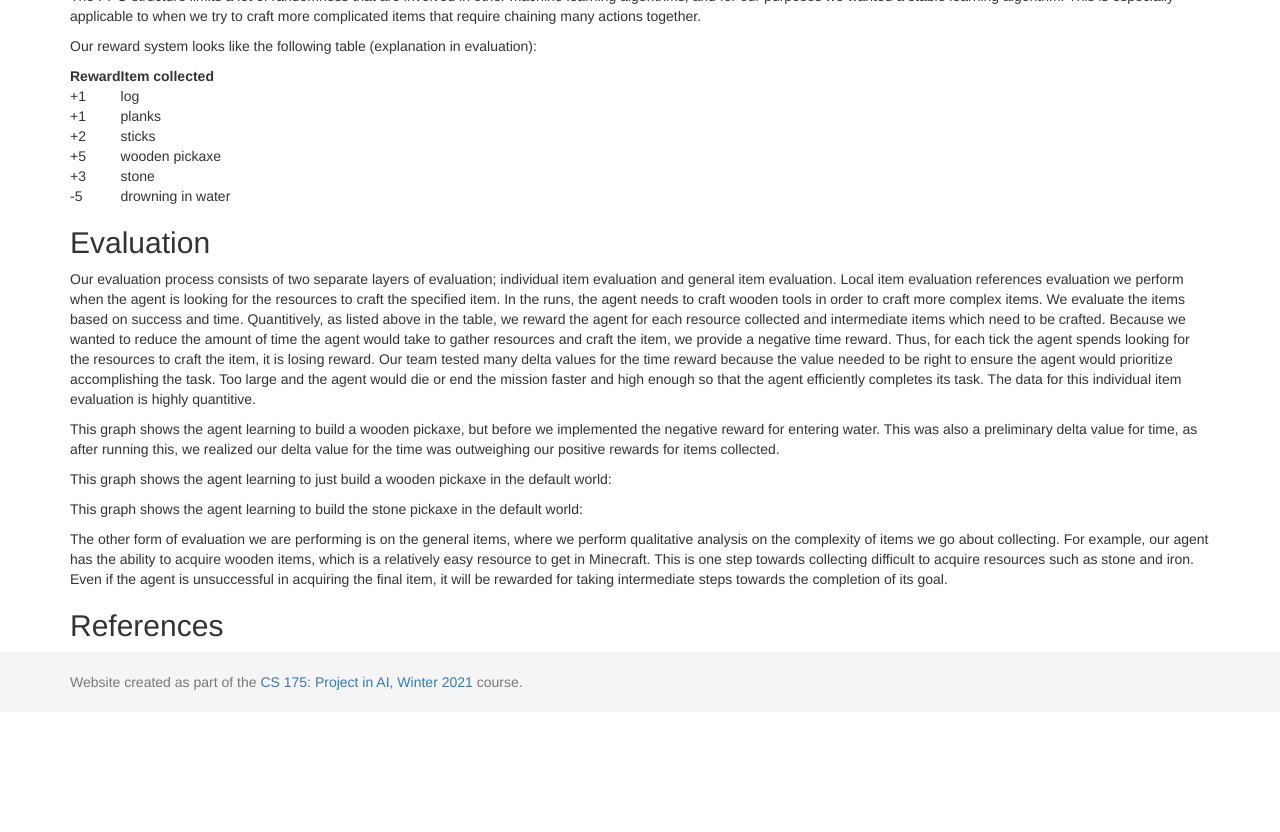
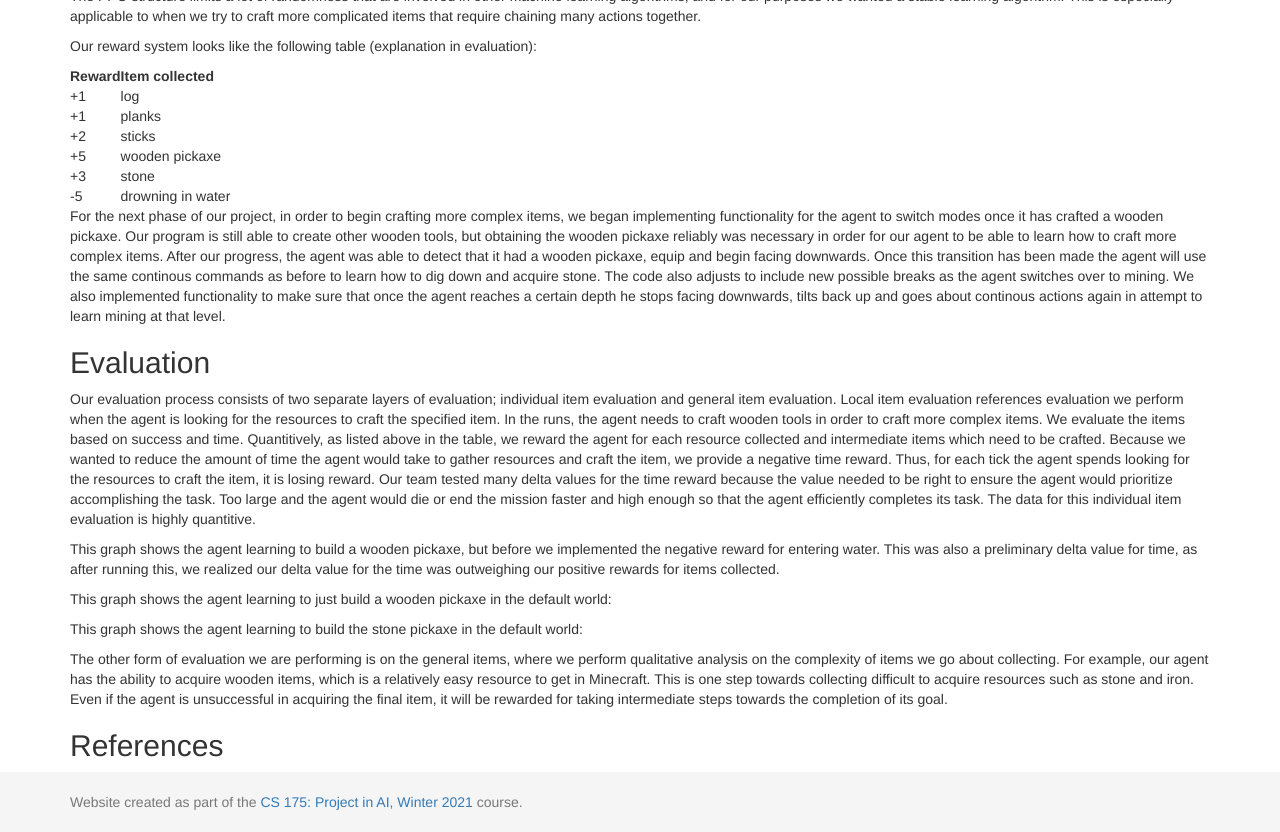
Before and after one commit to parth-parekh/CS175, a Jekyll site: the page built from docs/final.md, in a window 1280 px wide and 900 px high, scrolled down 1374 px, cut to the strip 68-900 px from the top of the window. Built offline with Jekyll 4.4.1, drawn with Linux system fonts in a browser that asks for light colours; before the commit the page ends 2154 px from its top, so only the background shows below that.

Commit message:
Update final.md

```diff
--- a/docs/final.md
+++ b/docs/final.md
@@ -33,6 +33,8 @@ Our reward system looks like the following table (explanation in evaluation):
 | +3 | stone |
 | -5 | drowning in water |
 
+For the next phase of our project, in order to begin crafting more complex items, we began implementing functionality for the agent to switch modes once it has crafted a wooden pickaxe. Our program is still able to create other wooden tools, but obtaining the wooden pickaxe reliably was necessary in order for our agent to be able to learn how to craft more complex items. After our progress, the agent was able to detect that it had a wooden pickaxe, equip and begin facing downwards. Once this transition has been made the agent will use the same continous commands as before to learn how to dig down and acquire stone. The code also adjusts to include new possible breaks as the agent switches over to mining. We also implemented functionality to make sure that once the agent reaches a certain depth he stops facing downwards, tilts back up and goes about continous actions again in attempt to learn mining at that level.
+
 ## Evaluation
 Our evaluation process consists of two separate layers of evaluation; individual item evaluation and general item evaluation. Local item evaluation references evaluation we perform when the agent is looking for the resources to craft the specified item. In the runs, the agent needs to craft wooden tools in order to craft more complex items. We evaluate the items based on success and time. Quantitively, as listed above in the table, we reward the agent for each resource collected and intermediate items which need to be crafted. Because we wanted to reduce the amount of time the agent would take to gather resources and craft the item, we provide a negative time reward. Thus, for each tick the agent spends looking for the resources to craft the item, it is losing reward. Our team tested many delta values for the time reward because the value needed to be right to ensure the agent would prioritize accomplishing the task. Too large and the agent would die or end the mission faster and high enough so that the agent efficiently completes its task. The data for this individual item evaluation is highly quantitive.
 
```
